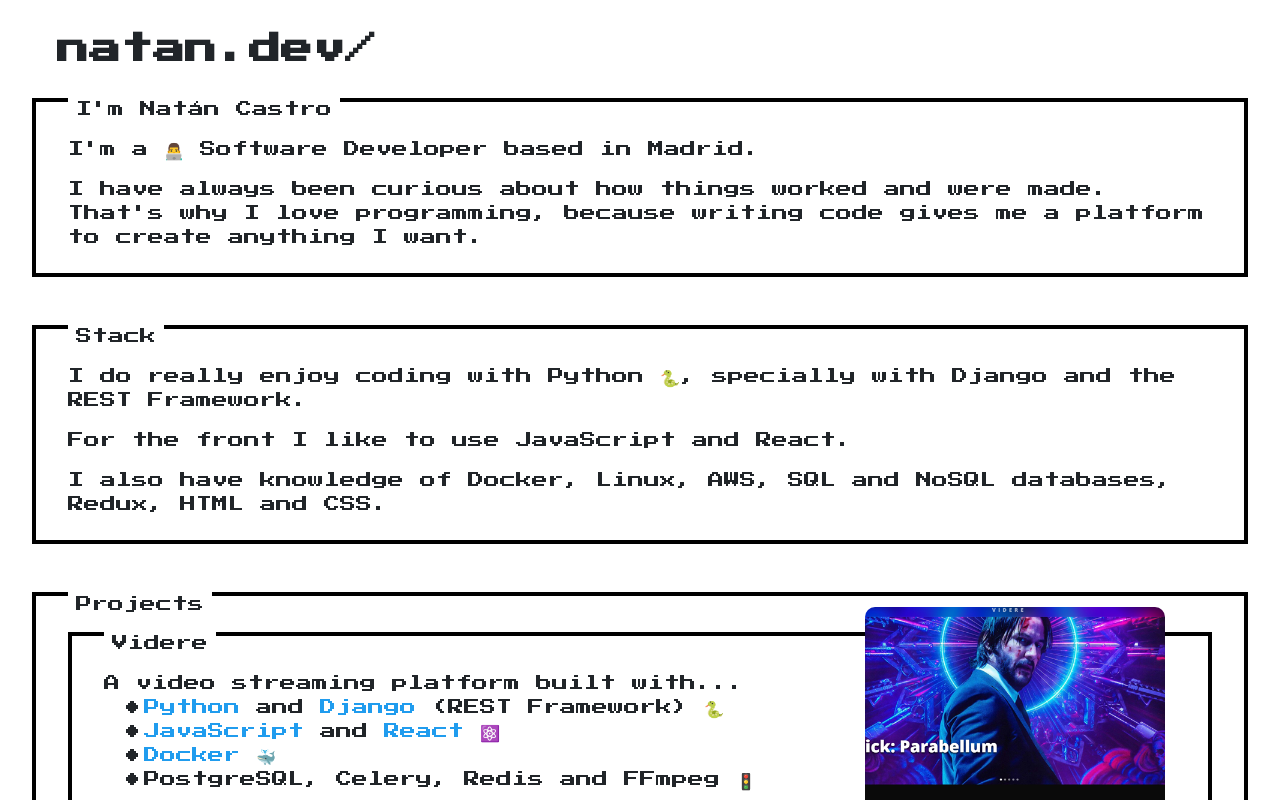
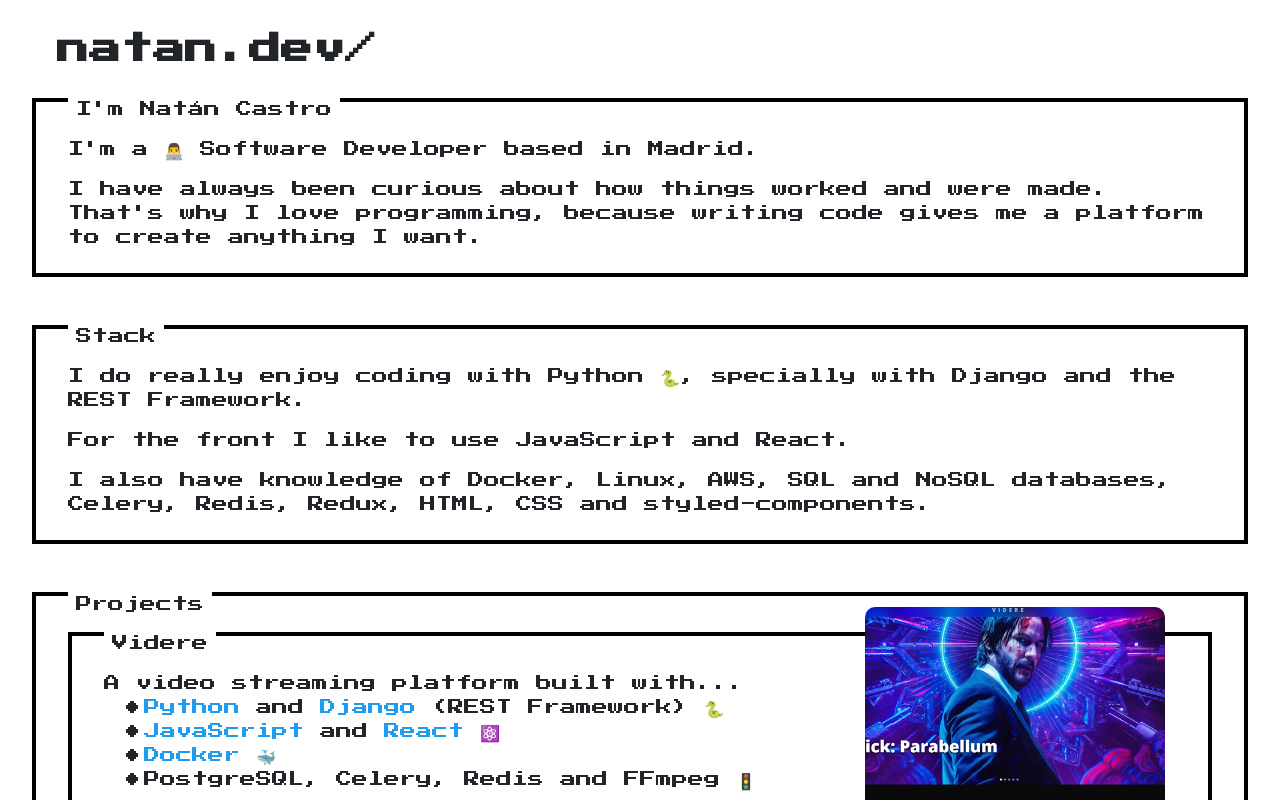
Before and after one commit to natmil/natandev, a React (Create React App) app: page / in a window 1280 px wide. Shown: the top 800 px of the page. Built offline with nearby package versions, Linux system fonts and the light colour scheme.

Commit message:
Homepage updated.

```diff
--- a/src/containers/Homepage/Homepage.js
+++ b/src/containers/Homepage/Homepage.js
@@ -14,7 +14,7 @@ const Homepage = () => {
             <Box title={"Stack"}>
                 <p>I do really enjoy coding with Python 🐍, specially with Django and the REST Framework.</p>
                 <p>For the front I like to use JavaScript and React.</p>
-                <p>I also have knowledge of Docker, Linux, AWS, SQL and NoSQL databases, Redux, HTML and CSS.</p>
+                <p>I also have knowledge of Docker, Linux, AWS, SQL and NoSQL databases, Celery, Redis, Redux, HTML, CSS and styled-components.</p>
             </Box>
 
             <Box title={"Projects"}>
```
